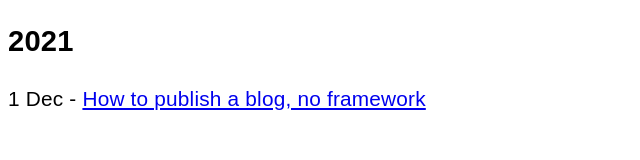
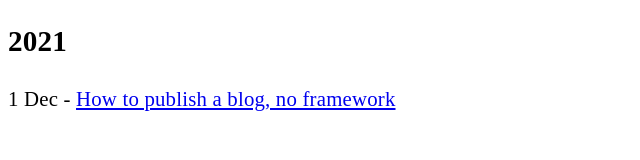
Before and after one commit to luc4leone/my-blog, a plain HTML site: page index.html in a window 1280 px wide. Shown: the whole page, without its empty margins (0-640 px from the left). Drawn offline with Linux system fonts and the light colour scheme.

Commit message:
fix style

```diff
--- a/style.css
+++ b/style.css
@@ -3,7 +3,7 @@
 }
 
 body {
-    font-family: "Bookerly", sans-serif;
+    font-family: "bookerly", serif;
     font-size: 1.3em;
     letter-spacing: 0.2px;
     line-height: 1.5;
```
